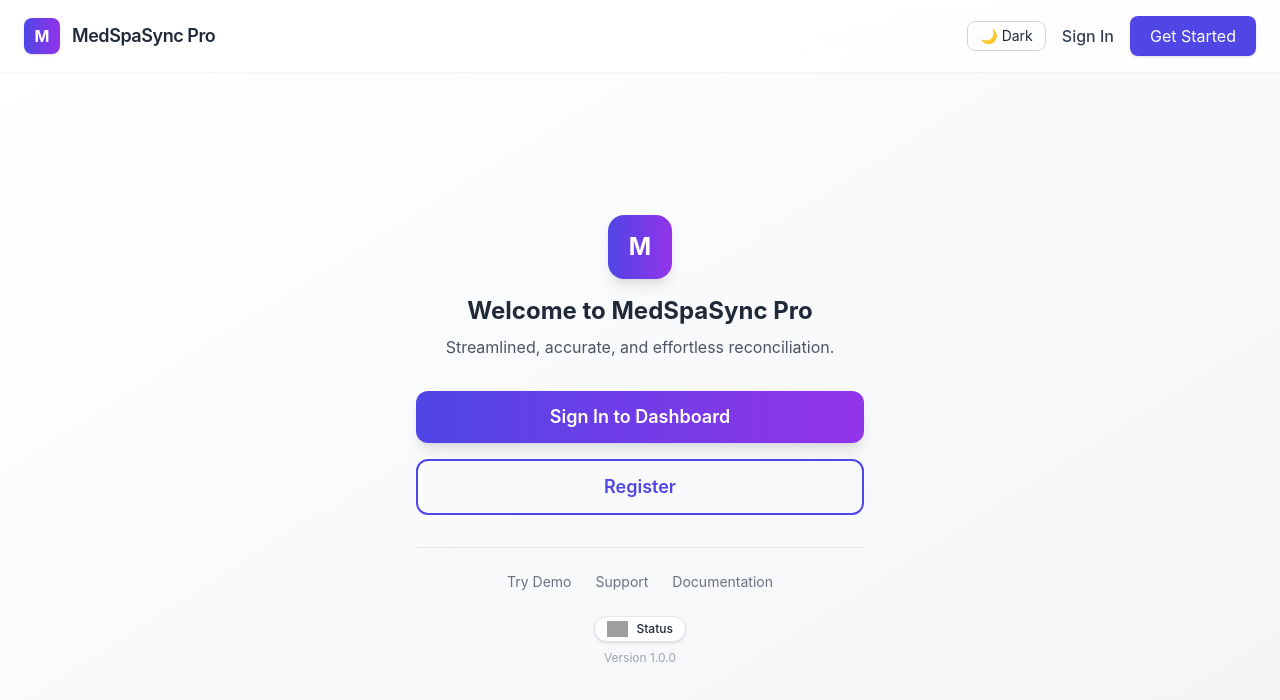
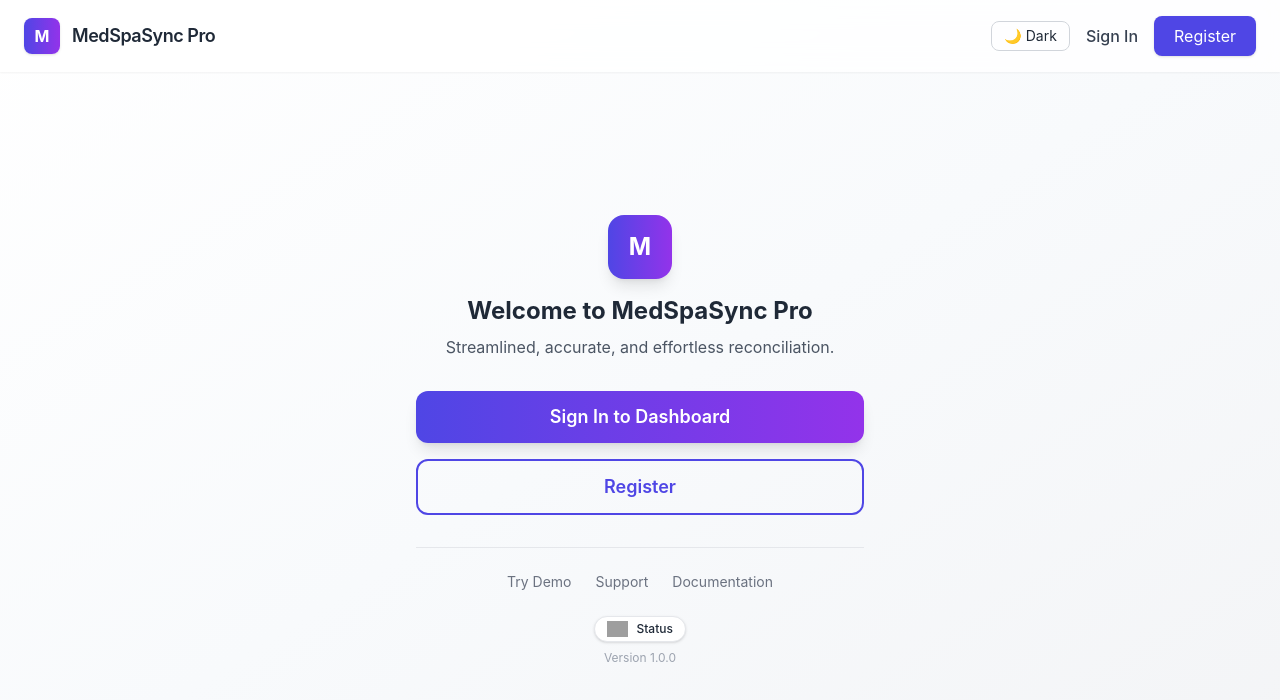
Before and after one commit to MythosMediaCo/medspasync-marketing, a React (Vite) app: page / in a window 1280 px wide. Shown: the top 700 px of the page. Built offline with nearby package versions, Linux system fonts and the light colour scheme; grey boxes are pictures that could not be loaded.

Commit message:
Add personalized TopNav and update auth context

```diff
--- /dev/null
+++ b/src/components/TopNav.jsx
@@ -0,0 +1,100 @@
+import React, { useState, useEffect } from 'react';
+import { useNavigate } from 'react-router-dom';
+import { useAuth } from '../services/AuthContext.jsx';
+
+const TopNav = () => {
+  const navigate = useNavigate();
+  const { isAuthenticated, firstName, logout } = useAuth();
+
+  const [darkMode, setDarkMode] = useState(() => {
+    const stored = localStorage.getItem('darkMode');
+    if (stored) return stored === 'true';
+    return window.matchMedia('(prefers-color-scheme: dark)').matches;
+  });
+
+  const [menuOpen, setMenuOpen] = useState(false);
+
+  useEffect(() => {
+    const root = document.documentElement;
+    if (darkMode) {
+      root.classList.add('dark');
+      localStorage.setItem('darkMode', 'true');
+    } else {
+      root.classList.remove('dark');
+      localStorage.setItem('darkMode', 'false');
+    }
+  }, [darkMode]);
+
+  const handleLogout = async () => {
+    await logout();
+    navigate('/');
+  };
+
+  return (
+    <header className="bg-white/80 dark:bg-gray-900/80 backdrop-blur-md shadow-sm sticky top-0 z-40">
+      <div className="max-w-7xl mx-auto px-6 py-4 flex justify-between items-center">
+        <div
+          className="flex items-center cursor-pointer"
+          onClick={() => navigate('/')}
+        >
+          <div className="h-9 w-9 bg-gradient-to-r from-indigo-600 to-purple-600 rounded-lg flex items-center justify-center shadow">
+            <span className="text-white font-bold text-md">M</span>
+          </div>
+          <span className="ml-3 text-lg font-semibold tracking-tight">MedSpaSync Pro</span>
+        </div>
+        <div className="relative flex items-center space-x-4">
+          <button
+            onClick={() => setDarkMode(!darkMode)}
+            className="text-sm px-3 py-1 border rounded-lg border-gray-300 dark:border-gray-600 hover:bg-gray-200 dark:hover:bg-gray-700 transition-colors"
+            aria-label={`Switch to ${darkMode ? 'light' : 'dark'} mode`}
+          >
+            {darkMode ? '☀️ Light' : '🌙 Dark'}
+          </button>
+          {isAuthenticated ? (
+            <div className="relative">
+              <button
+                onClick={() => setMenuOpen((o) => !o)}
+                className="bg-indigo-600 text-white px-3 py-1 rounded-lg flex items-center"
+              >
+                {firstName ? `Hi, ${firstName}` : 'Account'}
+              </button>
+              {menuOpen && (
+                <div className="absolute right-0 mt-2 w-40 bg-white dark:bg-gray-800 rounded-lg shadow-lg py-2 z-50">
+                  <button
+                    onClick={() => { setMenuOpen(false); navigate('/profile'); }}
+                    className="block w-full text-left px-4 py-2 text-sm hover:bg-gray-100 dark:hover:bg-gray-700"
+                  >
+                    Profile
+                  </button>
+                  <button
+                    onClick={handleLogout}
+                    className="block w-full text-left px-4 py-2 text-sm hover:bg-gray-100 dark:hover:bg-gray-700"
+                  >
+                    Logout
+                  </button>
+                </div>
+              )}
+            </div>
+          ) : (
+            <>
+              <button
+                onClick={() => navigate('/login')}
+                className="text-gray-700 dark:text-gray-200 hover:text-indigo-600 transition font-medium"
+              >
+                Sign In
+              </button>
+              <button
+                onClick={() => navigate('/register')}
+                className="bg-indigo-600 hover:bg-indigo-700 text-white px-5 py-2 rounded-lg shadow transition"
+              >
+                Register
+              </button>
+            </>
+          )}
+        </div>
+      </div>
+    </header>
+  );
+};
+
+export default TopNav;
--- a/src/pages/AppointmentsPage.jsx
+++ b/src/pages/AppointmentsPage.jsx
@@ -4,6 +4,8 @@
 // ========================================
 
 import React, { useState, useMemo, useCallback } from 'react';
+import TopNav from '../components/TopNav.jsx';
+import { useAuth } from '../services/AuthContext.jsx';
 import { Calendar, Plus, Search, Users, Phone, Mail, Clock, User, DollarSign, MoreVertical } from 'lucide-react';
 import {
   useAppointments,
@@ -331,6 +333,7 @@ const AppointmentFormModal = React.memo(({ appointment, isOpen, onClose, onSubmi
 // Main Appointments Page
 const AppointmentsPage = React.memo(() => {
   const [statusFilter, setStatusFilter] = useState('all');
+  const { firstName, practiceName } = useAuth();
   const [dateFilter, setDateFilter] = useState('all');
   const [showCreateModal, setShowCreateModal] = useState(false);
   const [showEditModal, setShowEditModal] = useState(false);
@@ -443,11 +446,14 @@ const AppointmentsPage = React.memo(() => {
 
   return (
     <div className="min-h-screen bg-gradient-to-br from-slate-50 to-blue-50/30 p-6">
+      <TopNav />
       <div className="max-w-7xl mx-auto">
         {/* Header */}
         <div className="flex items-center justify-between mb-8">
           <div>
-            <h1 className="text-3xl font-bold text-gray-900">Appointments</h1>
+            <h1 className="text-3xl font-bold text-gray-900">
+              {practiceName ? `Appointments for ${practiceName}` : 'Appointments'}
+            </h1>
             <p className="text-gray-600 mt-1">Manage your appointment schedule</p>
           </div>
           <button
--- a/src/pages/ClientsPage.jsx
+++ b/src/pages/ClientsPage.jsx
@@ -1,5 +1,7 @@
 // src/pages/ClientsPage.jsx
 import React, { useState, useMemo, useCallback } from 'react';
+import TopNav from '../components/TopNav.jsx';
+import { useAuth } from '../services/AuthContext.jsx';
 import { Plus, Search, Users } from 'lucide-react'; // Removed unused icons (Phone, Mail, Calendar, MoreVertical, Edit, Trash2)
 import {
   useClients,
@@ -20,6 +22,7 @@ import { useDebounce } from '../hooks/useDebounce.js'; // Use the useDebounce ho
 // Main Clients Page Component
 const ClientsPage = React.memo(() => {
   const [searchQuery, setSearchQuery] = useState('');
+  const { firstName } = useAuth();
   const [statusFilter, setStatusFilter] = useState('all');
   const [currentPage, setCurrentPage] = useState(1);
   const [pageSize] = useState(12); // Clients per page
@@ -137,11 +140,14 @@ const ClientsPage = React.memo(() => {
 
   return (
     <div className="min-h-screen bg-gradient-to-br from-slate-50 to-blue-50/30 p-6">
+      <TopNav />
       <div className="max-w-7xl mx-auto">
         {/* Header */}
         <div className="flex justify-between items-center mb-8">
           <div>
-            <h1 className="text-3xl font-bold text-gray-900">Client Management</h1>
+            <h1 className="text-3xl font-bold text-gray-900">
+              {firstName ? `${firstName}'s Clients` : 'Client Management'}
+            </h1>
             <p className="text-gray-600 mt-1">Manage your spa's client relationships</p>
           </div>
           <button
--- a/src/pages/Dashboard.jsx
+++ b/src/pages/Dashboard.jsx
@@ -11,6 +11,7 @@ import ClientCard from '../components/ClientCard.jsx';
 import { format, startOfWeek, endOfWeek, startOfMonth, endOfMonth } from 'date-fns';
 import { formatCurrency } from '../utils/formatting.js';
 import { Link } from 'react-router-dom';
+import TopNav from '../components/TopNav.jsx';
 
 // Metric Card Component
 const MetricCard = ({ title, value, change, trend, icon: Icon, gradient, isLoading, onClick }) => (
@@ -164,7 +165,7 @@ const TopClients = ({ clients, isLoading }) => {
 
 // Main Dashboard Component
 const Dashboard = () => {
-  const { user } = useAuth();
+  const { firstName } = useAuth();
   const [dateRange, setDateRange] = useState('week');
 
   // Calculate date ranges
@@ -225,13 +226,14 @@ const Dashboard = () => {
 
   return (
     <div className="min-h-screen bg-gradient-to-br from-slate-50 to-blue-50/30">
+      <TopNav />
       <div className="max-w-7xl mx-auto p-6">
         {/* Header */}
         <div className="mb-8">
           <div className="flex items-center justify-between">
             <div>
               <h1 className="text-3xl font-bold text-gray-900">
-                Welcome back, {user?.firstName}! 👋
+                {firstName ? `Welcome back, ${firstName}! 👋` : 'Welcome back!'}
               </h1>
               <p className="text-gray-600 mt-1">Here's what's happening at your spa today.</p>
             </div>
--- a/src/pages/LandingPage.jsx
+++ b/src/pages/LandingPage.jsx
@@ -1,66 +1,54 @@
-import React, { useCallback, useEffect, useState } from 'react';
+import React, { useCallback, useEffect } from 'react';
+import { useNavigate, useLocation } from 'react-router-dom';
 import { useAuth } from '../services/AuthContext.jsx';
-import storageService from '../services/storageService.js';
-import { decodeJWT } from '../utils/jwt.js';
 import LoadingScreen from '../components/Common/LoadingScreen.jsx';
 import UptimeStatusBadge from '../components/Common/UptimeStatusBadge.jsx';
+import TopNav from '../components/TopNav.jsx';
 
 const LandingPage = React.memo(() => {
+  const navigate = useNavigate();
+  const location = useLocation();
+
   const handleGetStarted = useCallback(() => {
-    window.location.href = '/register';
-  }, []);
+    navigate('/register');
+  }, [navigate]);
 
   const handleSignIn = useCallback(() => {
-    window.location.href = '/login';
-  }, []);
+    navigate('/login');
+  }, [navigate]);
 
-  const [darkMode, setDarkMode] = useState(() => {
-    const stored = localStorage.getItem('darkMode');
-    if (stored) return stored === 'true';
-    return window.matchMedia('(prefers-color-scheme: dark)').matches;
-  });
-  const [userName, setUserName] = useState('');
   const version = import.meta.env.VITE_APP_VERSION || '1.0.0';
 
-  const { user: contextUser, isAuthenticated, isLoading } = useAuth();
+  const { firstName, isAuthenticated, isLoading, role } = useAuth();
 
   useEffect(() => {
     if (!isLoading && isAuthenticated) {
-      window.location.href = '/dashboard';
+      const from = location.state?.from;
+      if (from) {
+        navigate(from, { replace: true });
+        return;
+      }
+
+      const cookie = document.cookie
+        .split(';')
+        .map(c => c.trim())
+        .find(c => c.startsWith('lastVisitedPage='));
+      const lastVisited = cookie ? decodeURIComponent(cookie.split('=')[1]) : null;
+      if (lastVisited) {
+        navigate(lastVisited, { replace: true });
+        return;
+      }
+
+      if (role) {
+        navigate('/dashboard', { replace: true });
+      } else {
+        navigate('/dashboard', { replace: true });
+      }
     }
-  }, [isAuthenticated, isLoading]);
+  }, [isAuthenticated, isLoading, location, navigate, role]);
 
 
-  useEffect(() => {
-    const root = document.documentElement;
-    if (darkMode) {
-      root.classList.add('dark');
-      localStorage.setItem('darkMode', 'true');
-    } else {
-      root.classList.remove('dark');
-      localStorage.setItem('darkMode', 'false');
-    }
-  }, [darkMode]);
 
-  useEffect(() => {
-    if (contextUser?.name) {
-      setUserName(contextUser.name);
-      return;
-    }
-
-    const token = storageService.getAuthToken();
-    try {
-      if (token) {
-        const decoded = decodeJWT(token);
-        if (decoded && decoded.exp * 1000 > Date.now()) {
-          setUserName(decoded.name || decoded.username || '');
-        }
-      }
-    } catch (error) {
-      console.warn('Token decode failed:', error);
-      setUserName('');
-    }
-  }, [contextUser]);
 
   if (isLoading) {
     return <LoadingScreen message="Loading user session..." />;
@@ -68,42 +56,7 @@ const LandingPage = React.memo(() => {
 
   return (
     <div className="min-h-screen bg-gradient-to-br from-white via-slate-50 to-gray-100 text-gray-800 dark:from-gray-900 dark:via-gray-800 dark:to-gray-900 dark:text-gray-100 transition-colors duration-300">
-      <header className="bg-white/80 dark:bg-gray-900/80 backdrop-blur-md shadow-sm sticky top-0 z-40">
-        <div className="max-w-7xl mx-auto px-6 py-4 flex justify-between items-center">
-          <div
-            className="flex items-center cursor-pointer"
-            onClick={() => (window.location.href = '/')}
-          >
-            <div className="h-9 w-9 bg-gradient-to-r from-indigo-600 to-purple-600 rounded-lg flex items-center justify-center shadow">
-              <span className="text-white font-bold text-md">M</span>
-            </div>
-            <span className="ml-3 text-lg font-semibold tracking-tight">
-              MedSpaSync Pro
-            </span>
-          </div>
-          <div className="flex items-center space-x-4">
-            <button
-              onClick={() => setDarkMode(!darkMode)}
-              className="text-sm px-3 py-1 border rounded-lg border-gray-300 dark:border-gray-600 hover:bg-gray-200 dark:hover:bg-gray-700 transition-colors"
-              aria-label={`Switch to ${darkMode ? 'light' : 'dark'} mode`}
-            >
-              {darkMode ? '☀️ Light' : '🌙 Dark'}
-            </button>
-            <button
-              onClick={handleSignIn}
-              className="text-gray-700 dark:text-gray-200 hover:text-indigo-600 transition font-medium"
-            >
-              Sign In
-            </button>
-            <button
-              onClick={handleGetStarted}
-              className="bg-indigo-600 hover:bg-indigo-700 text-white px-5 py-2 rounded-lg shadow transition"
-            >
-              Get Started
-            </button>
-          </div>
-        </div>
-      </header>
+      <TopNav />
 
       <main className="flex items-center justify-center min-h-[calc(100vh-4rem)] px-6">
         <div className="max-w-md w-full text-center">
@@ -112,10 +65,10 @@ const LandingPage = React.memo(() => {
               <span className="text-white font-bold text-2xl">M</span>
             </div>
             <h1 className="text-2xl font-bold mb-2">
-              {userName ? `Welcome back, ${userName}` : 'Welcome to MedSpaSync Pro'}
+              {firstName ? `Welcome back, ${firstName}` : 'Welcome to MedSpaSync Pro'}
             </h1>
             <p className="text-gray-600 dark:text-gray-300">
-              {userName
+              {firstName
                 ? 'Ready to reconcile your latest data?'
                 : 'Streamlined, accurate, and effortless reconciliation.'}
             </p>
--- a/src/pages/ServicesPage.jsx
+++ b/src/pages/ServicesPage.jsx
@@ -1,9 +1,11 @@
 // src/pages/ServicesPage.jsx
 import React from 'react';
+import TopNav from '../components/TopNav.jsx';
 
 const ServicesPage = () => {
   return (
     <div className="min-h-screen bg-gray-50 py-12">
+      <TopNav />
       <div className="max-w-7xl mx-auto px-4 sm:px-6 lg:px-8">
         {/* Hero Section */}
         <div className="text-center mb-16">
--- a/src/services/AuthContext.jsx
+++ b/src/services/AuthContext.jsx
@@ -8,6 +8,7 @@ const AuthContext = createContext(null);
 
 export const AuthProvider = ({ children }) => {
   const [user, setUser] = useState(() => storageService.getUserData());
+  const [firstName, setFirstName] = useState('');
   const [isLoading, setIsLoading] = useState(true);
   const [error, setError] = useState(null);
 
@@ -32,6 +33,21 @@ export const AuthProvider = ({ children }) => {
   useEffect(() => {
     initialize();
   }, [initialize]);
+
+  // Derive first name from user data or token
+  useEffect(() => {
+    let name = '';
+    if (user?.firstName) {
+      name = user.firstName;
+    } else if (user?.name) {
+      name = user.name.split(' ')[0];
+    } else {
+      const token = storageService.getAuthToken();
+      const decoded = decodeJWT(token);
+      name = decoded?.given_name || decoded?.name?.split(' ')[0] || '';
+    }
+    setFirstName(name);
+  }, [user]);
 
   const login = async (credentials) => {
     setError(null);
@@ -134,7 +150,9 @@ export const AuthProvider = ({ children }) => {
         isAuthenticated: !!user,
         role: user?.role,
         practiceId: user?.practiceId,
-        subscriptionTier: user?.subscriptionTier || 'starter'
+        subscriptionTier: user?.subscriptionTier || 'starter',
+        firstName,
+        practiceName: user?.practiceName || user?.practice?.name
       }}
     >
       {children}
```
